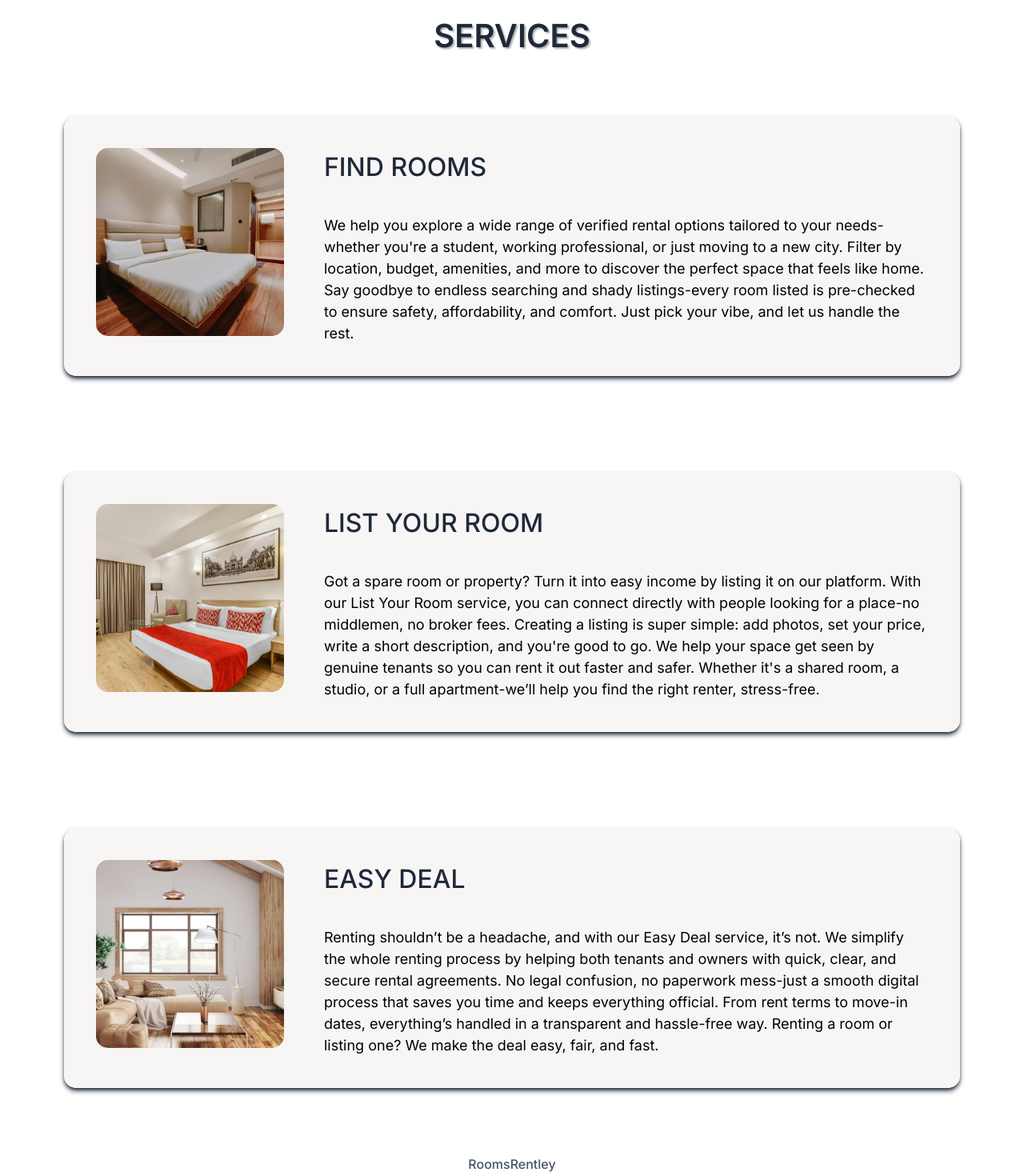
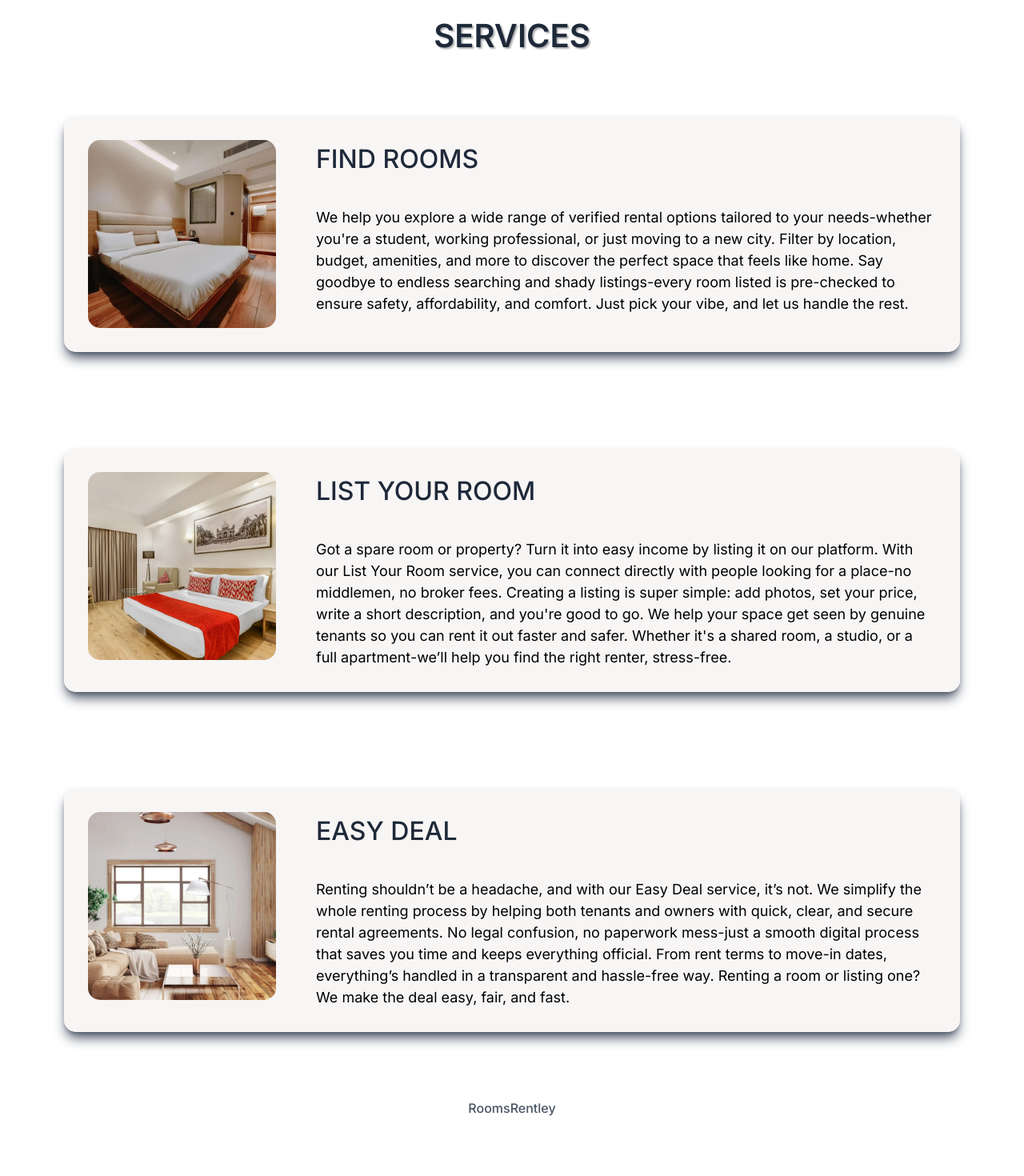
Before and after one commit to rohitkumar893/roomsley, a React (Vite) app: page / in a window 1280 px wide. Shown: the part 1135-2605 px from the top of the page at 80% size. After the commit the page ends 2535 px from the top, so only its background shows below. Built offline with nearby package versions, Linux system fonts and the light colour scheme.

Commit message:
changed shadow effects in homepage

```diff
--- a/src/App.css
+++ b/src/App.css
@@ -30,7 +30,7 @@ nav{
 
 .findrooms, .listrooms, .easydeal{
   background-color: rgba(248, 244, 244, 0.9);
-  padding:40px;
+  padding:30px;
 }
 
 .services{
--- a/src/App.jsx
+++ b/src/App.jsx
@@ -44,8 +44,8 @@ function App() {
       <div className='second flex flex-col gap-[120px]'>
         <h1 className='services text-[40px] text-center text font-semibold text-gray-800'>SERVICES</h1>
 
-        <div className='findrooms flex flex-col sm:flex-row gap-[50px] w-full rounded-[15px] shadow-md shadow-gray-800'>
-          <img src='dispimg.jpg' className='h-[235px] w-[235px] rounded-[15px]'></img>
+        <div className='findrooms flex flex-col sm:flex-row gap-[50px] w-full rounded-[15px] shadow-lg shadow-gray-600'>
+          <img src='dispimg.jpg' className='sm:h-[235px] sm:w-[235px] h-full w-full rounded-[15px]'></img>
 
           <div className='flex flex-col gap-[35px]'>
             <h1 className='text-[32px] text-gray-800 font-medium'>FIND ROOMS</h1>
@@ -57,8 +57,8 @@ function App() {
           </div>
         </div>
 
-        <div className="listrooms flex flex-col sm:flex-row gap-[50px] w-full rounded-[15px] shadow-md shadow-gray-800">
-          <img src='dispimg2.jpg' className='h-[235px] w-[235px] rounded-[15px]'></img>
+        <div className="listrooms flex flex-col sm:flex-row gap-[50px] w-full rounded-[15px] shadow-lg shadow-gray-600">
+          <img src='dispimg2.jpg' className='sm:h-[235px] sm:w-[235px] h-full w-full rounded-[15px]'></img>
           <div className='flex flex-col gap-[35px]'>
             <h1 className='text-[32px] text-gray-800 font-medium'>LIST YOUR ROOM</h1>
             <p className='text-[18px]'>Got a spare room or property? Turn it into easy income by listing it on our platform. With our List Your Room service, you can connect directly with people looking for a place-no middlemen, no broker fees.
@@ -69,8 +69,8 @@ function App() {
           </div>
         </div>
 
-        <div className="easydeal flex flex-col sm:flex-row gap-[50px] w-full rounded-[15px] shadow-md shadow-gray-800">
-          <img src='dispimg3.jpg' className='h-[235px] w-[235px] rounded-[15px]'></img>
+        <div className="easydeal flex flex-col sm:flex-row gap-[50px] w-full rounded-[15px] shadow-lg shadow-gray-600">
+          <img src='dispimg3.jpg' className='sm:h-[235px] sm:w-[235px] h-full w-full rounded-[15px]'></img>
           <div className='flex flex-col gap-[35px]'>
             <h1 className='text-[32px] text-gray-800 font-medium'>EASY DEAL</h1>
             <p className='text-[18px]'>Renting shouldn’t be a headache, and with our Easy Deal service, it’s not. We simplify the whole renting process by helping both tenants and owners with quick, clear, and secure rental agreements.
```
